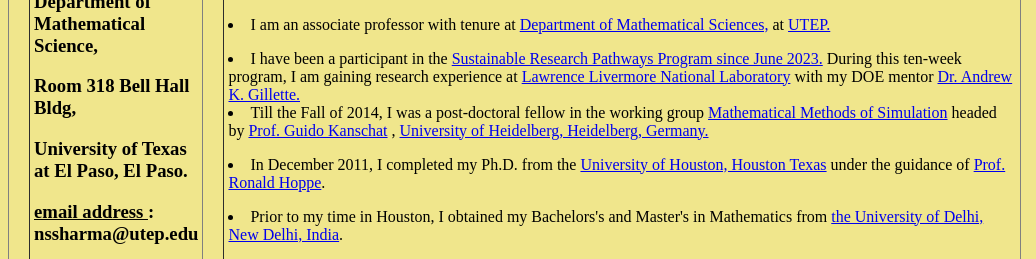
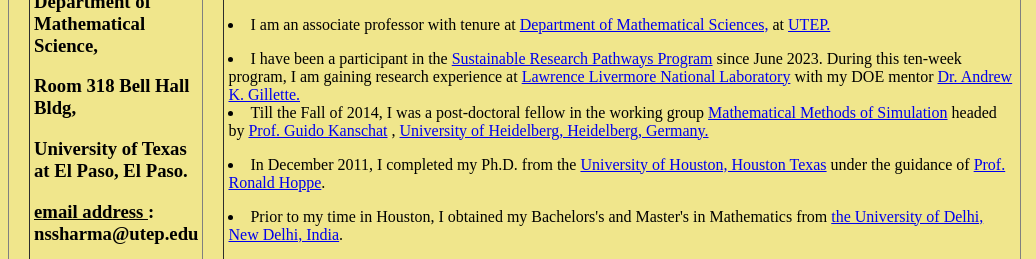
Before and after one commit to natasha-shilla-sharma/natasha-shilla-sharma.github.io, a plain HTML site: page index.html in a window 1280 px wide. Shown: the part 172-431 px from the top of the page, 0-1036 px from the left. Drawn offline with Linux system fonts and the light colour scheme.

Commit message:
Update index.html

```diff
--- a/index.html
+++ b/index.html
@@ -66,7 +66,7 @@
 <li>
 I am an associate professor with tenure at <A HREF="https://www.utep.edu/science/math/" target="_blank">Department of Mathematical Sciences,</A> at <A HREF="http://www.utep.edu" target="_blank">UTEP.</A> </li> <p></p>
 <li>
-I have been a participant in the <A HREF="https://shinstitute.org/sustainable-research-pathways-2022/" target="_blank">Sustainable Research Pathways Program since June 2023.</A>
+I have been a participant in the <A HREF="https://shinstitute.org/sustainable-research-pathways-2022/" target="_blank">Sustainable Research Pathways Program</A> since June 2023.
 During this ten-week program, I am gaining research experience at <A HREF="https://www.llnl.gov/" target="_blank">Lawrence Livermore National Laboratory</A> with my DOE mentor <A HREF="https://akgillette.github.io/" target="_blank">Dr. Andrew K. Gillette.</A>
 </li>
 <li>
```
